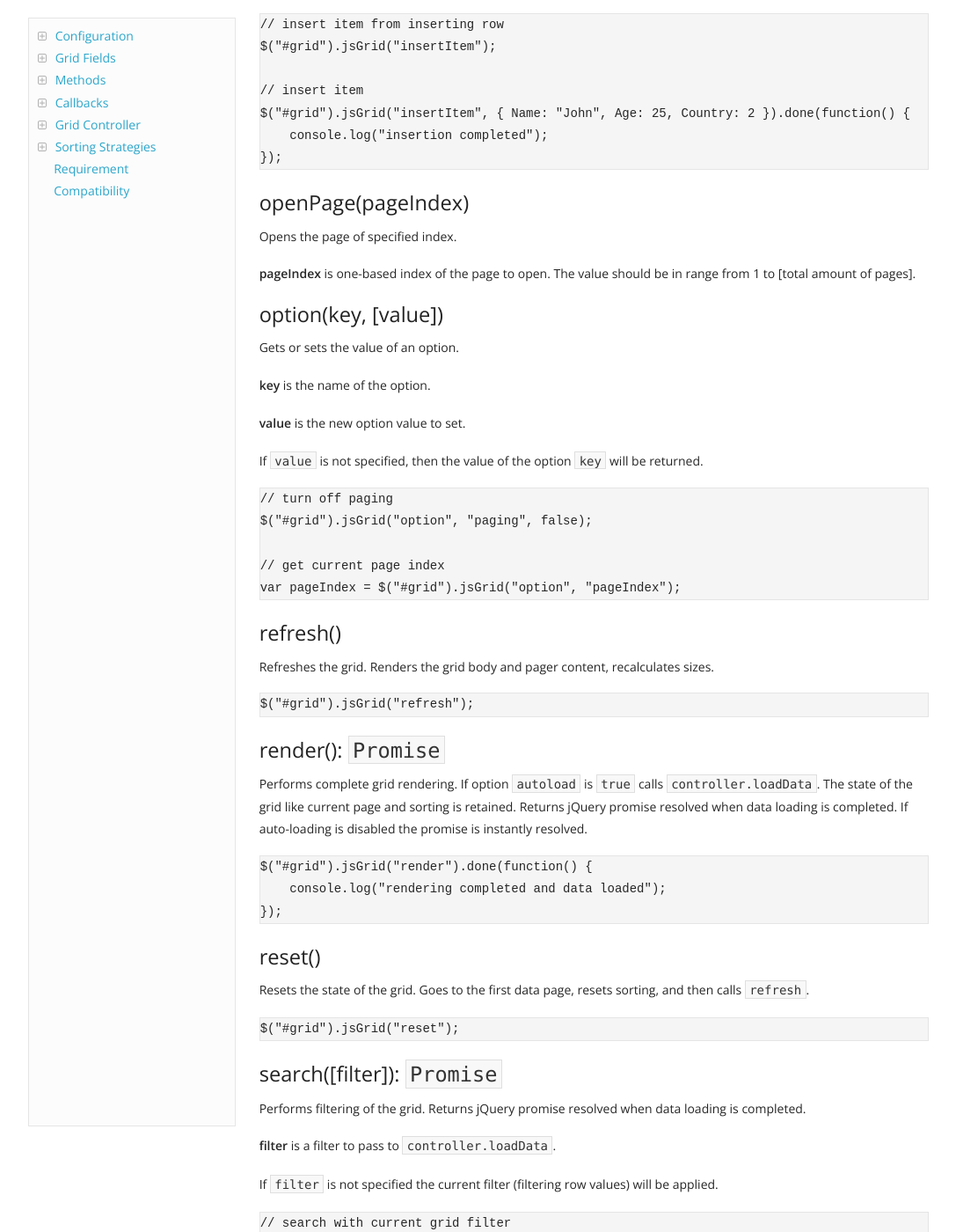
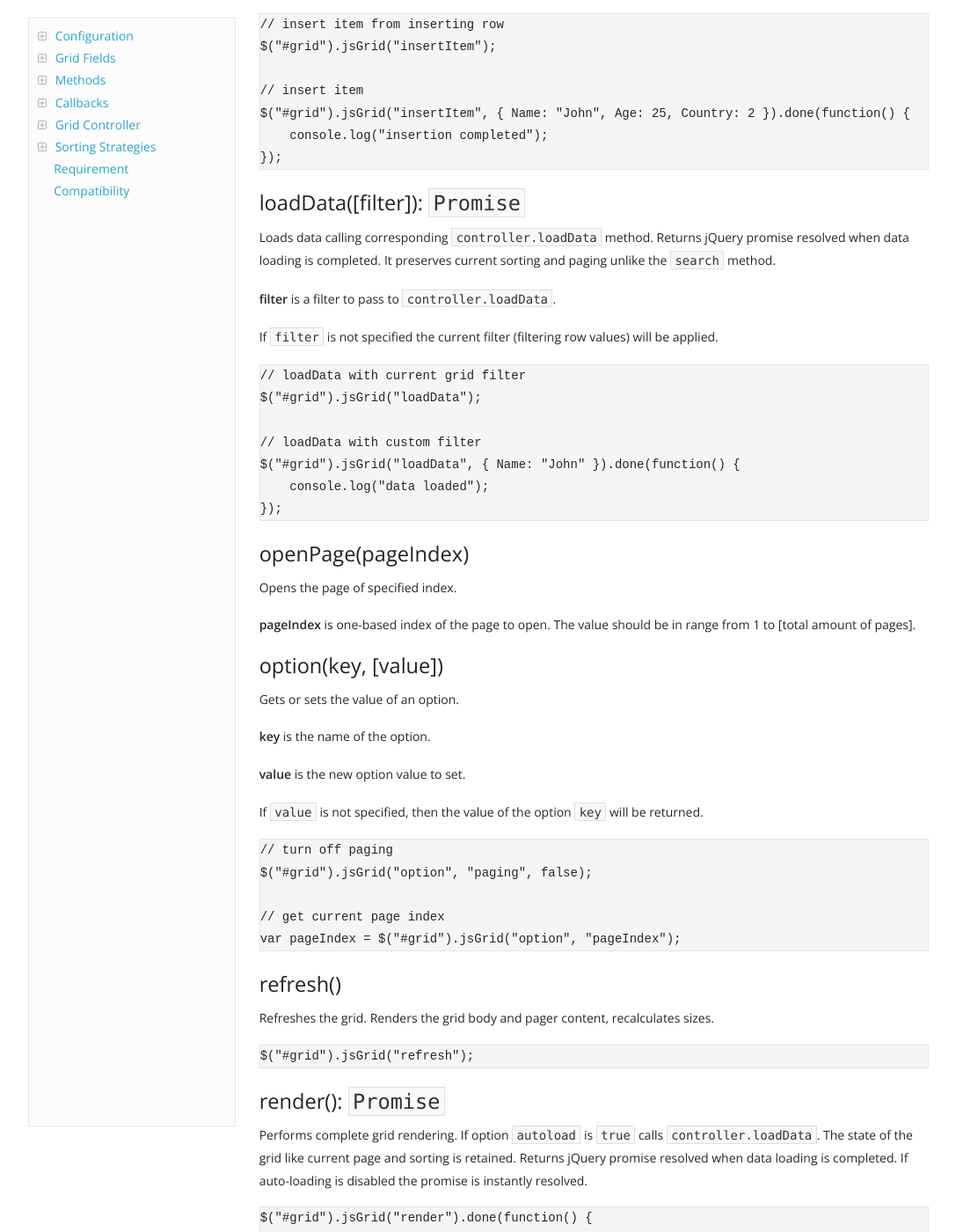
Before and after one commit to tabalinas/jsgrid, a Jekyll site: the page built from docs/index.html, in a window 1280 px wide and 1400 px high, scrolled down 15868 px. Shown: the whole window at 88% size, without its empty margins (96-1183 px from the left). Built offline with Jekyll 4.4.1, drawn with Linux system fonts in a browser that asks for light colours; nearby versions of some CDN libraries; comment, search, counter and statistics services are not loaded; some of the changed text lies outside the part shown.

Commit message:
Site: Add loadData method description to docs

```diff
--- a/_includes/docs-contents.md
+++ b/_includes/docs-contents.md
@@ -57,6 +57,7 @@
   - [editItem](#edititemitemrowrownode)
   - [getFilter](#getfilter-object)
   - [insertItem](#insertitemitem-promise)
+  - [loadData](#loaddatafilter-promise)
   - [openPage](#openpagepageindex)
   - [option](#optionkey-value)
   - [refresh](#refresh)
--- a/_includes/docs.md
+++ b/_includes/docs.md
@@ -636,6 +636,25 @@ $("#grid").jsGrid("insertItem", { Name: "John", Age: 25, Country: 2 }).done(func
 });</pre>
 </div>
 
+### loadData([filter]): `Promise`
+Loads data calling corresponding `controller.loadData` method.
+Returns jQuery promise resolved when data loading is completed.
+It preserves current sorting and paging unlike the `search` method.
+
+**filter** is a filter to pass to `controller.loadData`.
+
+If `filter` is not specified the current filter (filtering row values) will be applied.
+
+<div class="code">
+    <pre class="prettyprint linenums lang-js">// loadData with current grid filter
+$("#grid").jsGrid("loadData");
+
+// loadData with custom filter
+$("#grid").jsGrid("loadData", { Name: "John" }).done(function() {
+    console.log("data loaded");
+});</pre>
+</div>
+
 ### openPage(pageIndex)
 Opens the page of specified index.
 
@@ -686,6 +705,7 @@ Resets the state of the grid. Goes to the first data page, resets sorting, and t
 ### search([filter]): `Promise`
 Performs filtering of the grid.
 Returns jQuery promise resolved when data loading is completed.
+It resets current sorting and paging unlike the `loadData` method.
 
 **filter** is a filter to pass to `controller.loadData`.
 
```
